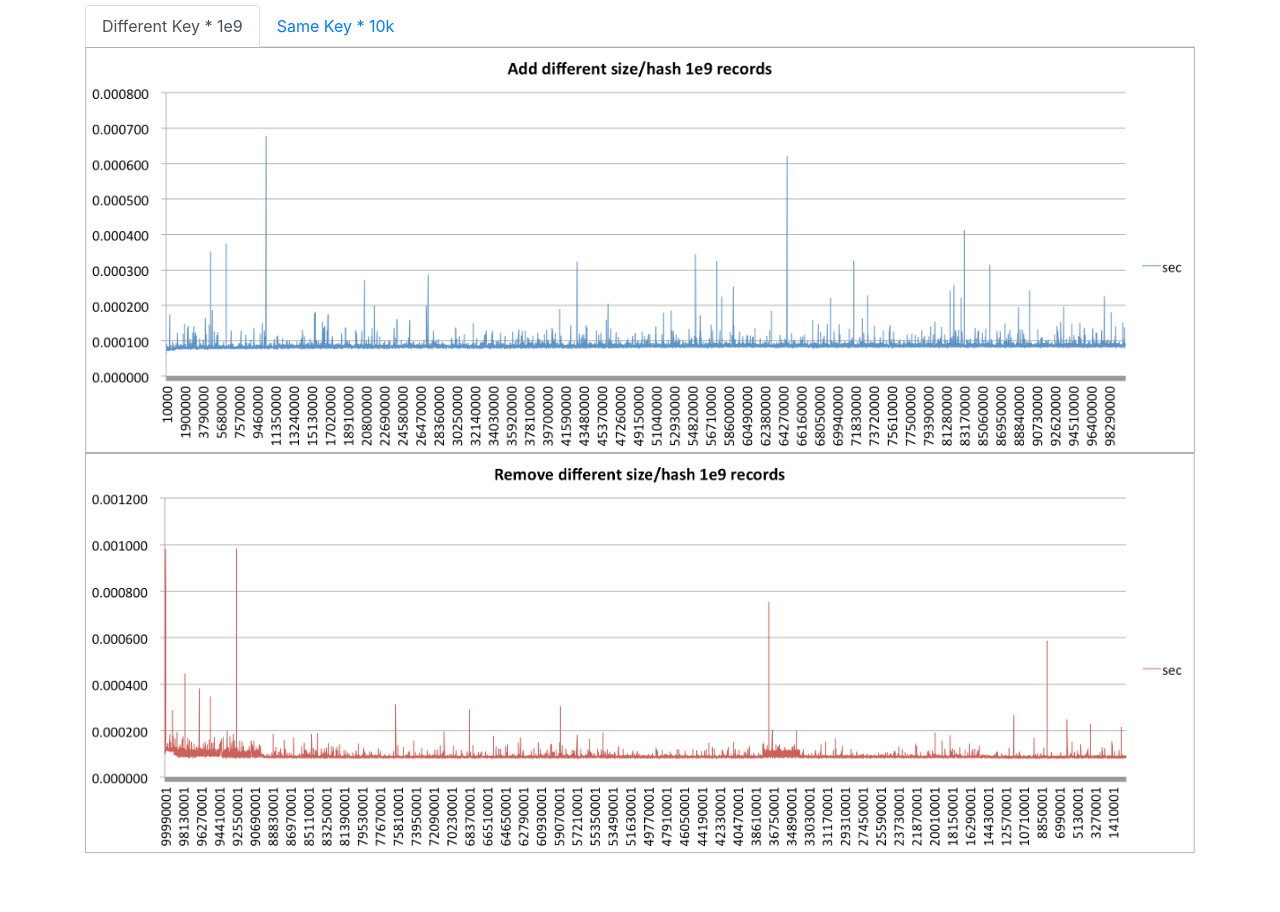
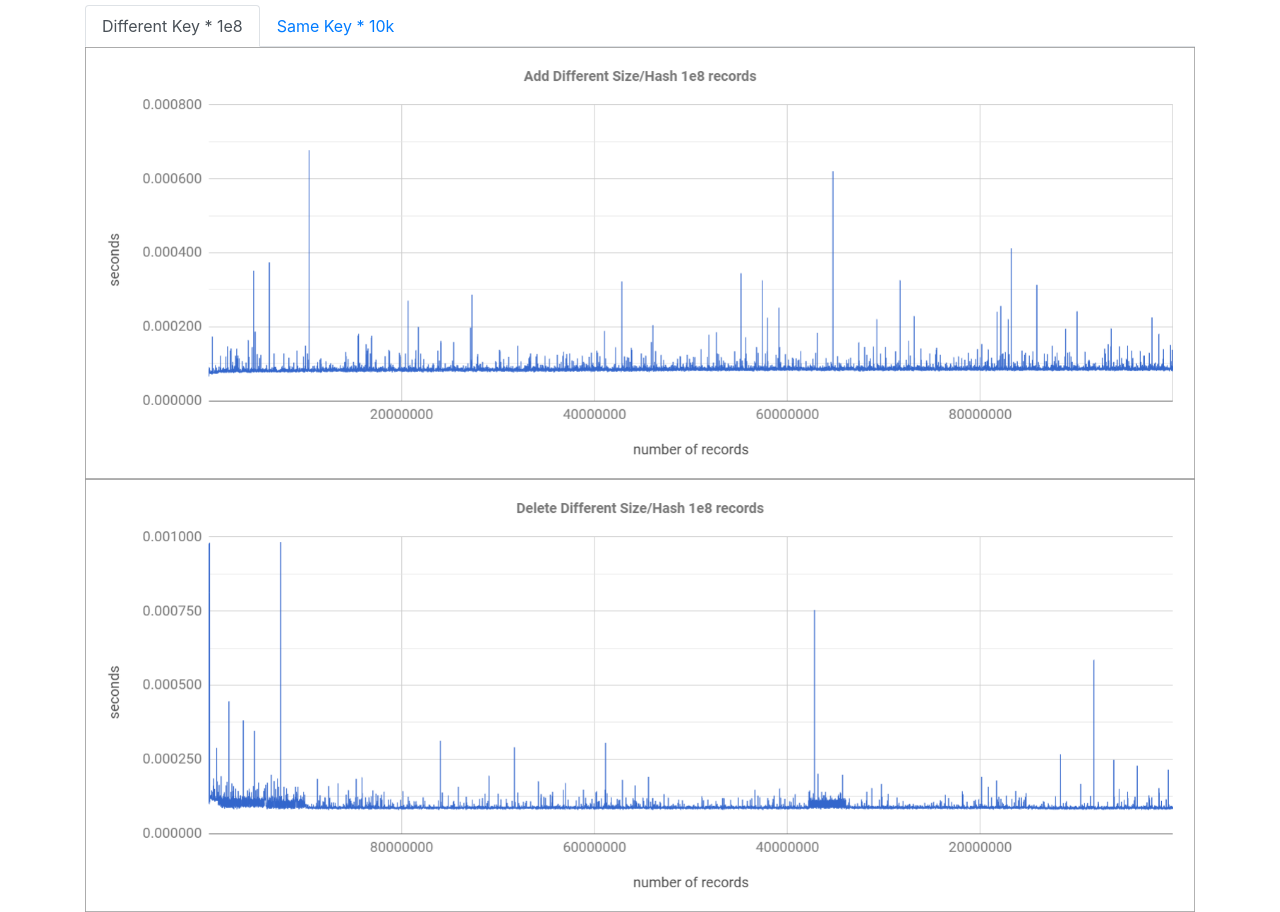
Before and after one commit to kevinx6000/kevinx6000.github.io, a plain HTML site: page si_db_benchmark/index.html in a window 1280 px wide. Shown: the part 32-944 px from the top of the page. Before the commit the page ends 885 px from the top, so only its background shows below. Drawn offline with Linux system fonts and the light colour scheme.

Commit message:
update all pics

```diff
--- a/si_db_benchmark/index.html
+++ b/si_db_benchmark/index.html
@@ -12,7 +12,7 @@
 		<div class="container">
 			<ul class="nav nav-tabs" id="myTab" role="tablist">
 				<li class="nav-item">
-					<a class="nav-link active" id="diff-tab" data-toggle="tab" href="#diff" role="tab" aria-selected="true">Different Key * 1e9</a>
+					<a class="nav-link active" id="diff-tab" data-toggle="tab" href="#diff" role="tab" aria-selected="true">Different Key * 1e8</a>
 				</li>
 				<li class="nav-item">
 					<a class="nav-link" id="same-tab" data-toggle="tab" href="#same" role="tab" aria-selected="false">Same Key * 10k</a>
@@ -20,12 +20,12 @@
 			</ul>
 			<div class="tab-content" id="myTabContent">
 				<div class="tab-pane fade show active" id="diff" role="tabpanel" aria-labelledby="diff-tab">
-					<img src="pic/add_diff_1e9.png" style="width:100%"><br>
-					<img src="pic/remove_diff_1e9.png" style="width:100%">
+					<img src="pic/add_diff_1e8.png" style="width:100%"><br>
+					<img src="pic/delete_diff_1e8.png" style="width:100%">
 				</div>
 				<div class="tab-pane fade" id="same" role="tabpanel" aria-labelledby="same-tab">
 					<img src="pic/add_same_10k.png" style="width:100%"><br>
-					<img src="pic/remove_same_10k.png" style="width:100%">
+					<img src="pic/delete_same_10k.png" style="width:100%">
 				</div>
 			</div>
 		</div>
```
Also changed, not shown: si_db_benchmark/pic/add_diff_1e8.png (added), si_db_benchmark/pic/add_diff_1e9.png (deleted), si_db_benchmark/pic/add_same_10k.png, si_db_benchmark/pic/delete_diff_1e8.png (added), si_db_benchmark/pic/delete_same_10k.png (added), si_db_benchmark/pic/remove_diff_1e9.png (deleted), si_db_benchmark/pic/remove_same_10k.png (deleted).
